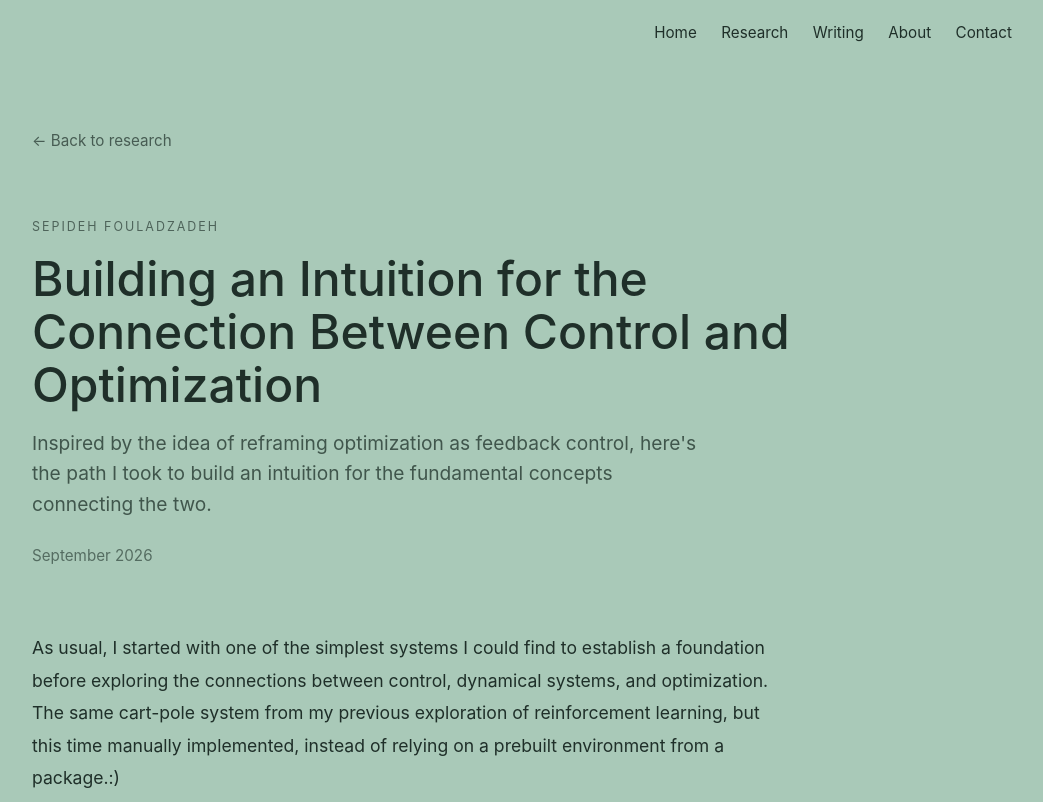
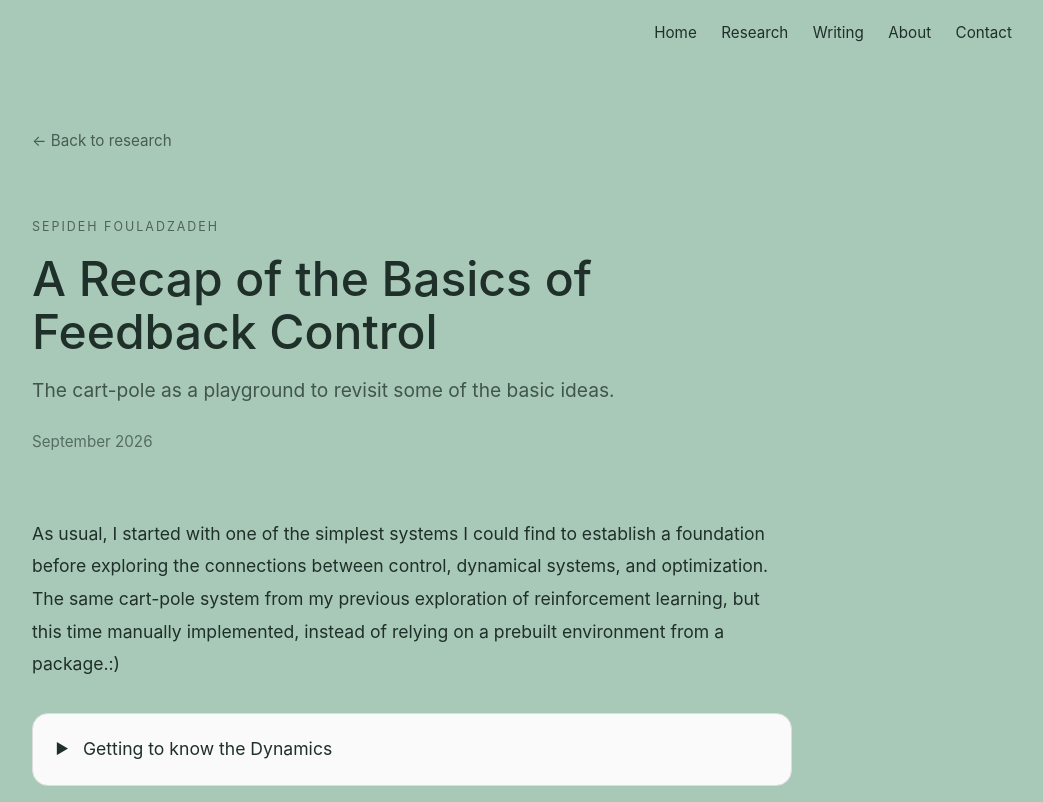
Before and after one commit to SepidehFouladzadeh/SepidehFouladzadeh.github.io, a Jekyll site: the page built from _posts/2026-09-22-control-optimization.md, in a window 1280 px wide and 900 px high, cut to the strip 0-802 px from the top of the window. Shown: the whole strip, without its empty margins (228-1271 px from the left). Built offline with Jekyll 4.4.1, drawn with Linux system fonts in a browser that asks for light colours.

Commit message:
new exploration refinement

```diff
--- a/_posts/2026-09-22-control-optimization.md
+++ b/_posts/2026-09-22-control-optimization.md
@@ -1,7 +1,9 @@
 ---
 layout: exploration
-title: "Building an Intuition for the Connection Between Control and Optimization"
-description: "Inspired by the idea of reframing optimization as feedback control, here's the path I took to build an intuition for the fundamental concepts connecting the two."
+# title: "Building an Intuition for the Connection Between Control and Optimization"
+title: A Recap of the Basics of Feedback Control
+# description: "Inspired by the idea of reframing optimization as feedback control, here's the path I took to build an intuition for the fundamental concepts connecting the two."
+description: "The cart-pole as a playground to revisit some of the basic ideas."
 date: 2026-09-22
 # reading_time: "1 min read"
 linkedin_url: "https://www.linkedin.com/in/sepideh-fouladzadeh/"
@@ -331,7 +333,7 @@
         Coming soon.
       </p>
 
-      <a href="/research/rl-vs-control/custom-environment/modeling-research/">
+      <a href="/research/control-optimization/optimization/">
         See my train of thought →
       </a>
     </article>
--- a/index.html
+++ b/index.html
@@ -741,10 +741,10 @@
       </div>
 
       <div class="writing-item">
-        <h3>Building an Intuition for the Connection Between Control and Optimization</h3>
+        <h3>A Recap of the Basics of Feedback Control</h3>
 
         <p class="writing-description">
-          Inspired by the idea of reframing optimization as feedback control, here's the path I took to build an intuition for the fundamental concepts connecting the two.
+          The cart-pole as a playground to revisit some of the basic ideas.
         </p>
 
         <div class="writing-meta">
```
